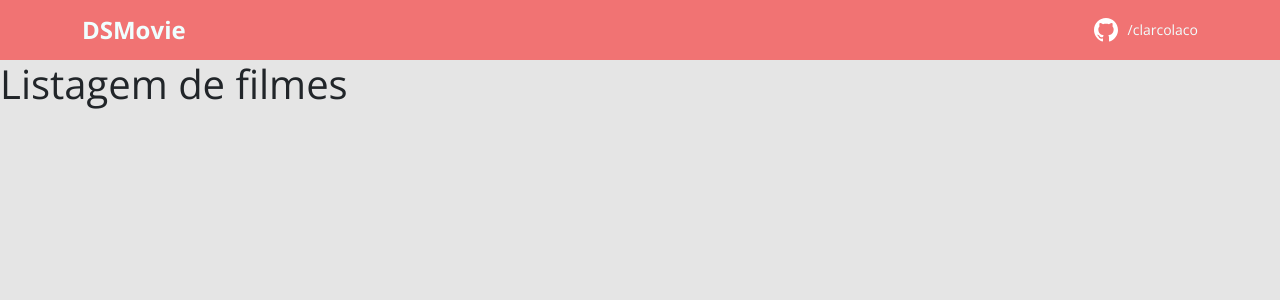
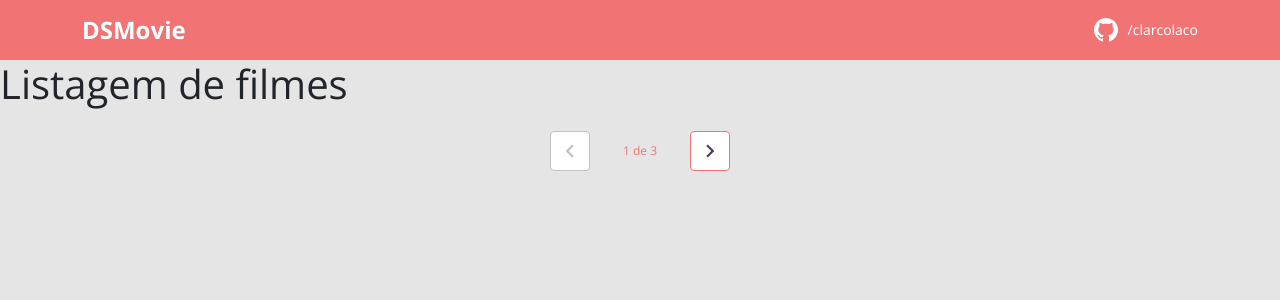
Before and after one commit to clarcolaco/dsmovie, a React (Create React App) app in the folder frontend/: page / in a window 1280 px wide. Shown: the top 300 px of the page. Built offline with nearby package versions, Linux system fonts and the light colour scheme.

Commit message:
Pagination layout

```diff
--- /dev/null
+++ b/frontend/src/components/Pagination/index.tsx
@@ -0,0 +1,17 @@
+import { ReactComponent as Arrow } from 'assets/img/arrow.svg';
+import './styles.css';
+
+export default function Pagination() {
+      return (
+            <div className="dsmovie-pagination-container">
+                  <div className="dsmovie-pagination-box">
+                        <button className="dsmovie-pagination-button" disabled={true} >
+                              <Arrow />
+                        </button>
+                        <p>{`${1} de ${3}`}</p>
+                        <button className="dsmovie-pagination-button" disabled={false} >
+                              <Arrow className="dsmovie-flip-horizontal" />
+                        </button>
+                  </div>
+            </div>);
+}
--- /dev/null
+++ b/frontend/src/components/Pagination/styles.css
@@ -0,0 +1,53 @@
+.dsmovie-pagination-container {
+      padding: 15px 0;
+      display: flex;
+      justify-content: center;
+      align-items: center;
+}
+
+.dsmovie-pagination-box {
+      width: 180px;
+      display: flex;
+      justify-content: space-between;
+      align-items: center;
+}
+
+.dsmovie-pagination-box form {
+      width: 100%;
+      display: flex;
+}
+
+.dsmovie-pagination-button {
+      width: 40px;
+      height: 40px;
+      border-radius: 4px;
+      background-color: #fff;
+      display: flex;
+      justify-content: center;
+      align-items: center;
+      border: 1px solid var(--color-primary);
+      cursor: pointer;
+}
+
+.dsmovie-pagination-button svg {
+      filter: brightness(0) saturate(100%) invert(26%) sepia(19%) saturate(600%) hue-rotate(234deg) brightness(89%) contrast(92%);
+}
+
+.dsmovie-pagination-button:disabled {
+      border: 1px solid #c2c2c2;
+      cursor: unset;
+}
+
+.dsmovie-pagination-button:disabled svg {
+      filter: none;
+}
+
+.dsmovie-pagination-container p {
+      margin: 0;
+      font-size: 12px;
+      color: var(--color-primary);
+}
+
+.dsmovie-flip-horizontal {
+      transform: rotate(180deg);
+}
--- a/frontend/src/pages/Form/index.tsx
+++ b/frontend/src/pages/Form/index.tsx
@@ -1,5 +1,4 @@
 import './styles.css';
-
 export default function Form() {
       const movie = {
             id: 1,
@@ -32,10 +31,10 @@
                                           </select>
                                     </div>
                                     <div className="dsmovie-form-btn-container">
-                                          <button type="submit" className="btn btn-secondary dsmovie-btn">Salvar</button>
+                                          <button type="submit" className="btn btn-outline-danger dsmovie-btn">Salvar</button>
                                     </div>
                               </form >
-                              <button className="btn btn-secondary dsmovie-btn mt-3">Cancelar</button>
+                              <button className="btn btn-outline-dark dsmovie-btn mt-3">Cancelar</button>
                         </div >
                   </div >
             </>
--- a/frontend/src/pages/Form/styles.css
+++ b/frontend/src/pages/Form/styles.css
@@ -37,7 +37,7 @@
 }
 
 .dsmovie-card-bottom-container h3 {
-      color: #4A4A4A;
+      color: #d39292;
       text-align: center;
       font-size: 14px;
       font-weight: 700;
--- a/frontend/src/pages/Listing/index.tsx
+++ b/frontend/src/pages/Listing/index.tsx
@@ -1,7 +1,10 @@
+import Pagination from "components/Pagination";
+
 export default function Listing() {
       return (
             <>
                   <h1>Listagem de filmes</h1>
+                  <Pagination />
             </>
       );
 }
```
Also changed, not shown: frontend/src/assets/img/arrow.svg (added).
